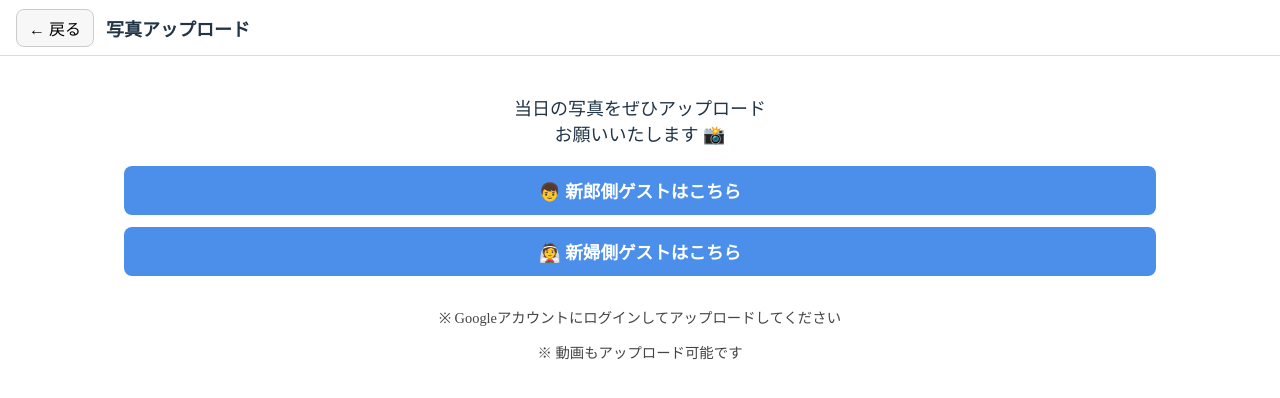
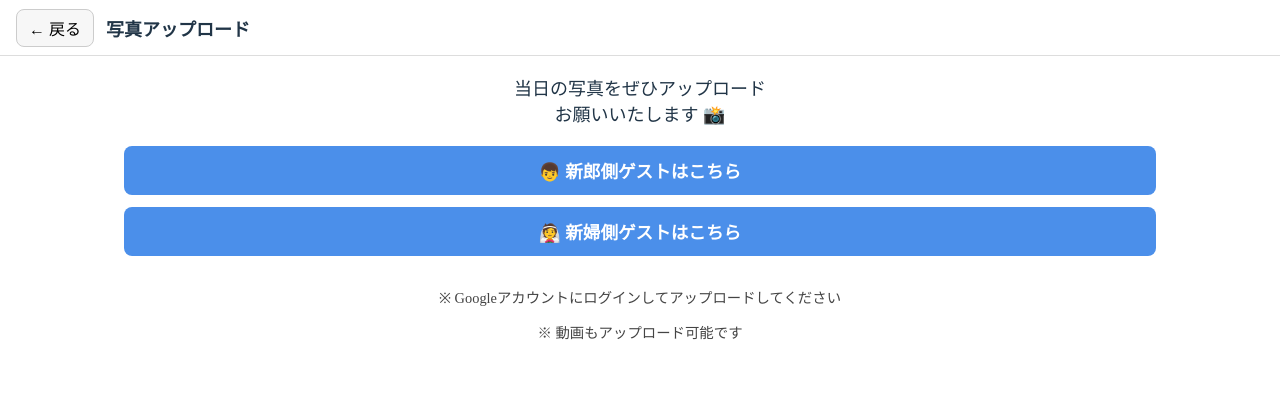
Before and after one commit to takiyama10921-droid/guest-app, a React (Vite) app: page /photoUpload in a window 1280 px wide. Shown: the top 398 px of the page. Built offline with nearby package versions, Linux system fonts and the light colour scheme.

Commit message:
縦スクロール微調整

```diff
--- a/src/pages/MenuPage.tsx
+++ b/src/pages/MenuPage.tsx
@@ -18,29 +18,31 @@ function MenuPage() {
         height: "100vh",
         display: "flex",
         flexDirection: "column",
-        marginTop: "56px",
-        overflow: "hidden",
+        overflow: "hidden",  // ← 全体のスクロール禁止
       }}
     >
       <Header title=" お食事" />
 
+      {/* メインエリアだけスクロール許可 */}
       <div
         style={{
           flex: 1,
           overflowY: "auto",
           padding: "20px",
-          textAlign: "center"
+          paddingTop: "56px", // ← ヘッダー分のスペース
+          textAlign: "center",
+          boxSizing: "border-box",
         }}
       >
         <img
           src={menu}
           alt="メニュー"
           style={{
-            marginTop: '20px',
-            maxWidth: '90%',
-            height: 'auto',
-            border: '2px solid #eee',
-            borderRadius: '12px',
+            marginTop: "20px",
+            maxWidth: "90%",
+            height: "auto",
+            border: "2px solid #eee",
+            borderRadius: "12px",
           }}
         />
       </div>
--- a/src/pages/PhotoUploadPage.tsx
+++ b/src/pages/PhotoUploadPage.tsx
@@ -2,7 +2,6 @@
 import Header from "../components/Header";
 
 export default function PhotoUploadPage() {
-  // Google Drive アップロードリンク（実際のリンクに差し替え）
   const groomDriveUrl =
     "https://drive.google.com/drive/folders/1OEQabaYkAGEtJCg39xP7zHJZwqUmPAoY?usp=drive_link";
   const brideDriveUrl =
@@ -12,17 +11,27 @@ export default function PhotoUploadPage() {
     <div
       style={{
         height: "100vh",
-        overflow: "hidden", // ← ページ全体スクロール禁止
+        display: "flex",
+        flexDirection: "column",
+        overflow: "hidden",  // ← 全体のスクロールは禁止
       }}
     >
       <Header title=" 写真アップロード" />
 
-      <div style={{ padding: "20px", textAlign: "center", marginTop: "56px"}}>
+      {/* ここだけスクロール許可 */}
+      <div
+        style={{
+          flex: 1,
+          overflowY: "auto",
+          padding: "20px",
+          paddingTop: "56px", // ← Headerの高さ分だけ開ける
+          textAlign: "center",
+        }}
+      >
         <p style={{ marginBottom: "20px", fontSize: "18px" }}>
-          当日の写真をぜひアップロード<br/>お願いいたします 📸
+          当日の写真をぜひアップロード<br />お願いいたします 📸
         </p>
 
-        {/* 新郎側アップロードボタン */}
         <a
           href={groomDriveUrl}
           target="_blank"
@@ -32,7 +41,6 @@ export default function PhotoUploadPage() {
           👦 新郎側ゲストはこちら
         </a>
 
-        {/* 新婦側アップロードボタン */}
         <a
           href={brideDriveUrl}
           target="_blank"
@@ -51,6 +59,7 @@ export default function PhotoUploadPage() {
   );
 }
 
+
 // ボタン共通スタイル
 const buttonStyle: React.CSSProperties = {
   display: "block",
--- a/src/pages/SeatingChartPage.tsx
+++ b/src/pages/SeatingChartPage.tsx
@@ -22,7 +22,16 @@ function SeatingChartPage() {
     >
       <Header title=" 席次表" />
 
-      <div style={{ textAlign: 'center', marginTop: '56px' }}>
+      <div
+        style={{
+          flex: 1,
+          display: 'flex',
+          justifyContent: 'center',
+          alignItems: 'center',
+          paddingTop: '56px', // ヘッダー分
+          boxSizing: 'border-box',
+        }}
+      >
         <img
           src={seatingChart}
           alt="席次表"
@@ -30,7 +39,6 @@ function SeatingChartPage() {
             maxWidth: '90%',
             borderRadius: '12px',
             border: '2px solid #eee',
-            marginTop: '100px'
           }}
         />
       </div>
```
